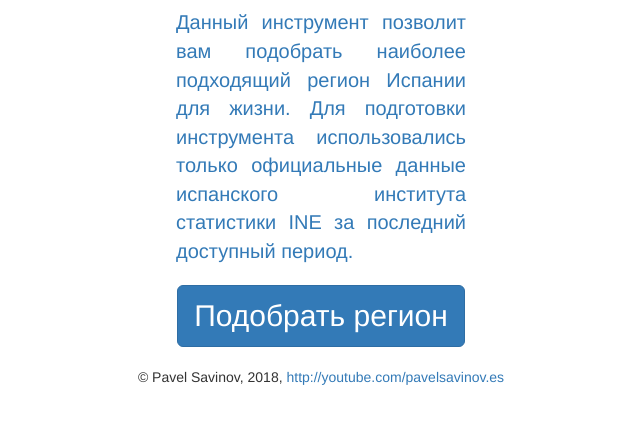
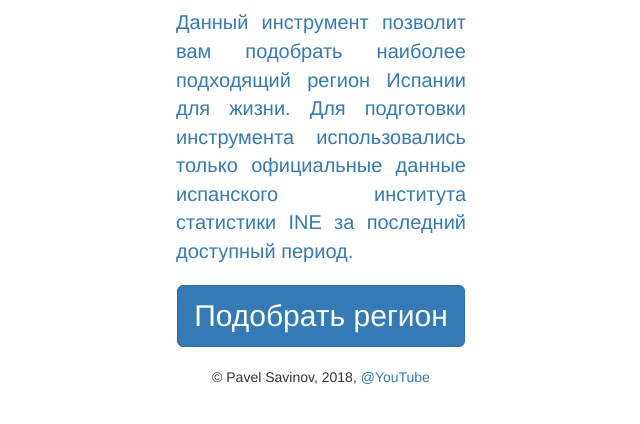
Before and after one commit to psavinov/spain-region, a plain HTML site: page index.html in a window 1280 px wide. Shown: the part 68-492 px from the top of the page, without its empty margins (319-959 px from the left). Drawn offline with nearby package versions, Linux system fonts and the light colour scheme.

Commit message:
- fix the broken youtube link; - added an empty line at the end of file.

```diff
--- a/index.html
+++ b/index.html
@@ -30,7 +30,7 @@
 	</div>
 	<br/>
 	<footer class="text-center">
-		&copy; Pavel Savinov, 2018, <a href="http://youtube.com/pavelsavinov.es">http://youtube.com/pavelsavinov.es</a>
+		&copy; Pavel Savinov, 2018, <a href="https://www.youtube.com/channel/UCXDaH3gLNttaOmke2lrkf9A">@YouTube</a>
 	</footer>
 
 </body>
```
